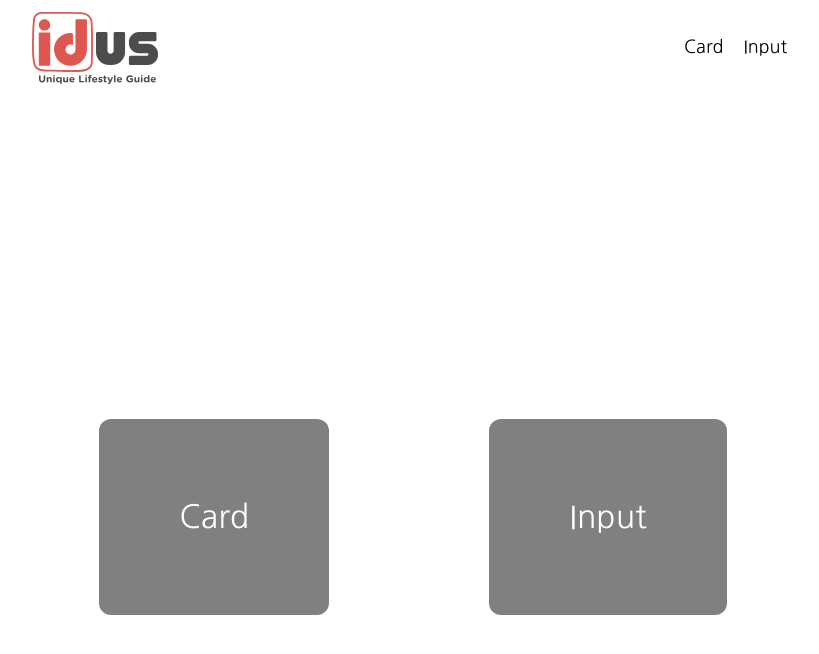
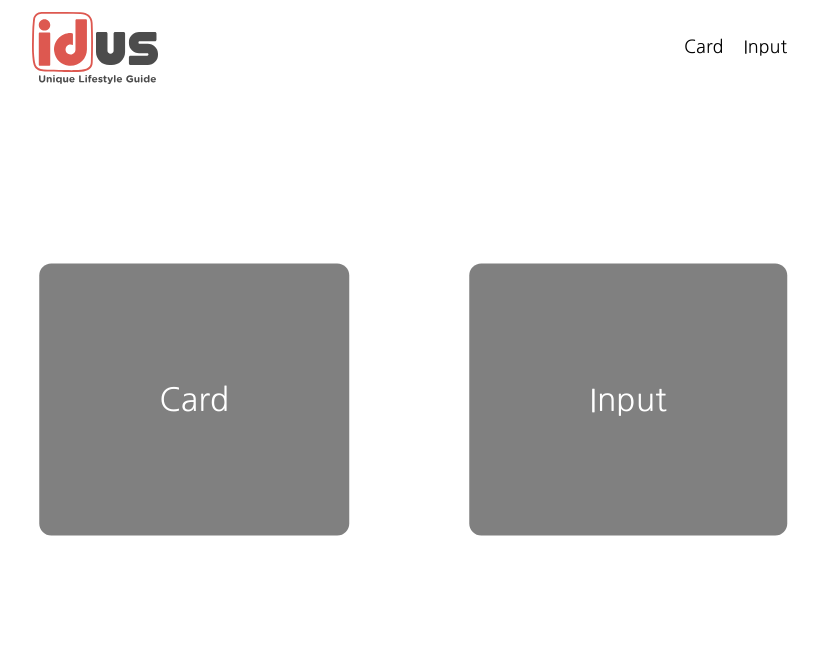
Before and after one commit to seongjooon/packer, a React (Create React App) app: page /main in a window 1280 px wide. Shown: the top 654 px of the page, without its empty margins (227-1046 px from the left). Built offline with nearby package versions, Linux system fonts and the light colour scheme.

Commit message:
Modify style

```diff
--- a/src/components/card/ProductCard.js
+++ b/src/components/card/ProductCard.js
@@ -3,7 +3,7 @@ import './ProductCard.scss';
 import Rating from 'react-rating';
 import { TiStarOutline, TiStarFullOutline } from 'react-icons/ti';
 
-const ProductCard = ({ created_by, title, coverImage, rating, comment }) => {
+const ProductCard = ({ title, created_by, coverImage, rating, comment }) => {
   return (
     <div className="ui_card">
       <div className="ui_card__imgcover">
--- a/src/components/card/ReviewCard.js
+++ b/src/components/card/ReviewCard.js
@@ -3,7 +3,7 @@ import './ReviewCard.scss';
 import Rating from 'react-rating';
 import { TiStarOutline, TiStarFullOutline } from 'react-icons/ti';
 
-const ReviewCard = ({ reviewer, title, coverImage, rating, comment }) => {
+const ReviewCard = ({ title, created_by, coverImage, rating, comment }) => {
   return (
     <div className="ui_card--side">
       <div className="ui_card__imgcover">
@@ -24,7 +24,7 @@ const ReviewCard = ({ reviewer, title, coverImage, rating, comment }) => {
                 emptySymbol={<TiStarOutline size="20px" />}
                 fullSymbol={<TiStarFullOutline size="20px" />}
               />
-              <span className="ui_card__reviewer"> | {reviewer}</span>
+              <span className="ui_card__reviewer"> | {created_by}</span>
             </div>
           </div>
         )}
--- a/src/components/input/InputForm.scss
+++ b/src/components/input/InputForm.scss
@@ -90,6 +90,12 @@
     }
     &.active-btn {
       margin-right: 0;
+      border: {
+        width: 1px;
+        style: solid;
+        color: $gray8;
+        radius: 2px;
+      }
     }
   }
 }
--- a/src/pages/MainPage.scss
+++ b/src/pages/MainPage.scss
@@ -1,12 +1,11 @@
 .Main-Page {
-  display: flex;
-  flex-wrap: wrap;
-  justify-content: center;
-  align-content: center;
-  height: 844px;
+  position: absolute;
+  top: 50%;
+  left: 50%;
+  transform: translate(-50%, -50%);
   a {
-    margin: 0 80px;
-    padding: 80px;
+    margin: 0 60px;
+    padding: 120px;
     font-size: 2rem;
     text-decoration: none;
     color: white;
```
